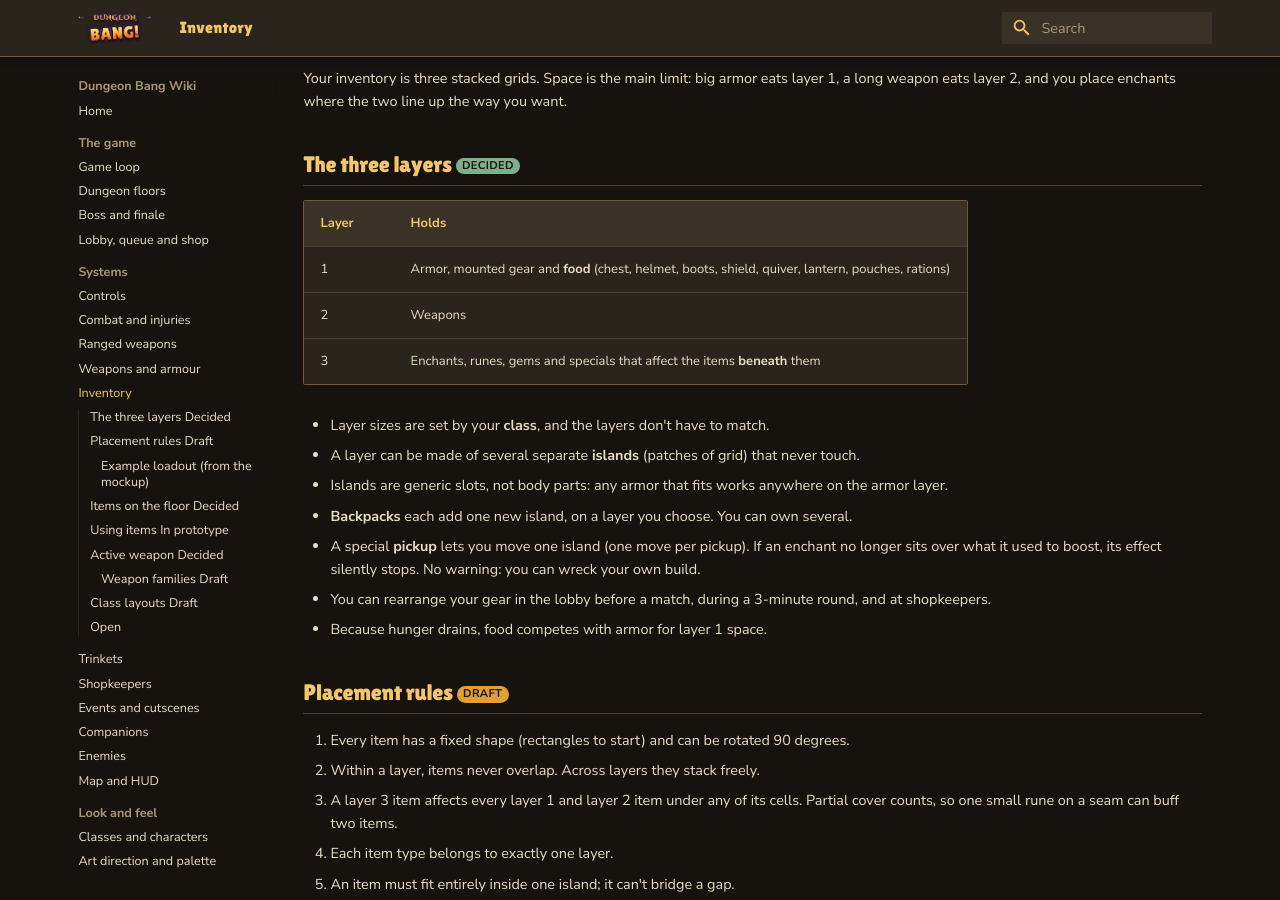
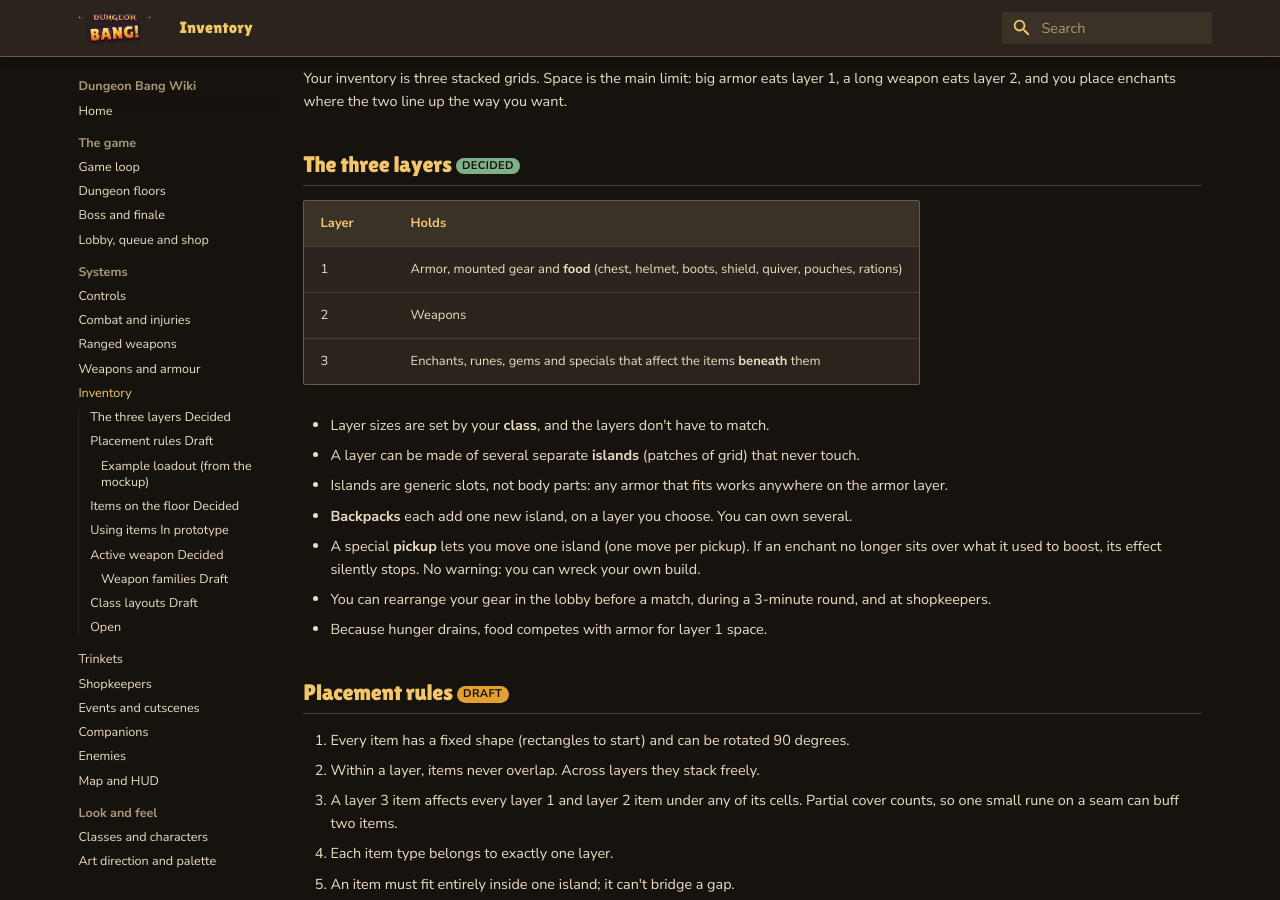
Before and after one commit to iamlegendok/Dungeon-Bang-Wiki, an MkDocs documentation site: the page built from docs/inventory.md, in a window 1280 px wide and 900 px high, scrolled down 692 px. Built offline with MkDocs 1.6.1 and Material for MkDocs 9.7.7, drawn with Linux system fonts in a browser that asks for light colours.

Commit message:
Remove the Lantern from the inventory page and mockup

```diff
--- a/docs/inventory.md
+++ b/docs/inventory.md
@@ -8,7 +8,7 @@ Your inventory is three stacked grids. Space is the main limit: big armor eats l
 
 | Layer | Holds |
 |-|-|
-| 1 | Armor, mounted gear and **food** (chest, helmet, boots, shield, quiver, lantern, pouches, rations) |
+| 1 | Armor, mounted gear and **food** (chest, helmet, boots, shield, quiver, pouches, rations) |
 | 2 | Weapons |
 | 3 | Enchants, runes, gems and specials that affect the items **beneath** them |
 
```
Also changed, not shown: docs/assets/img/inventory/mockup.jpg.
